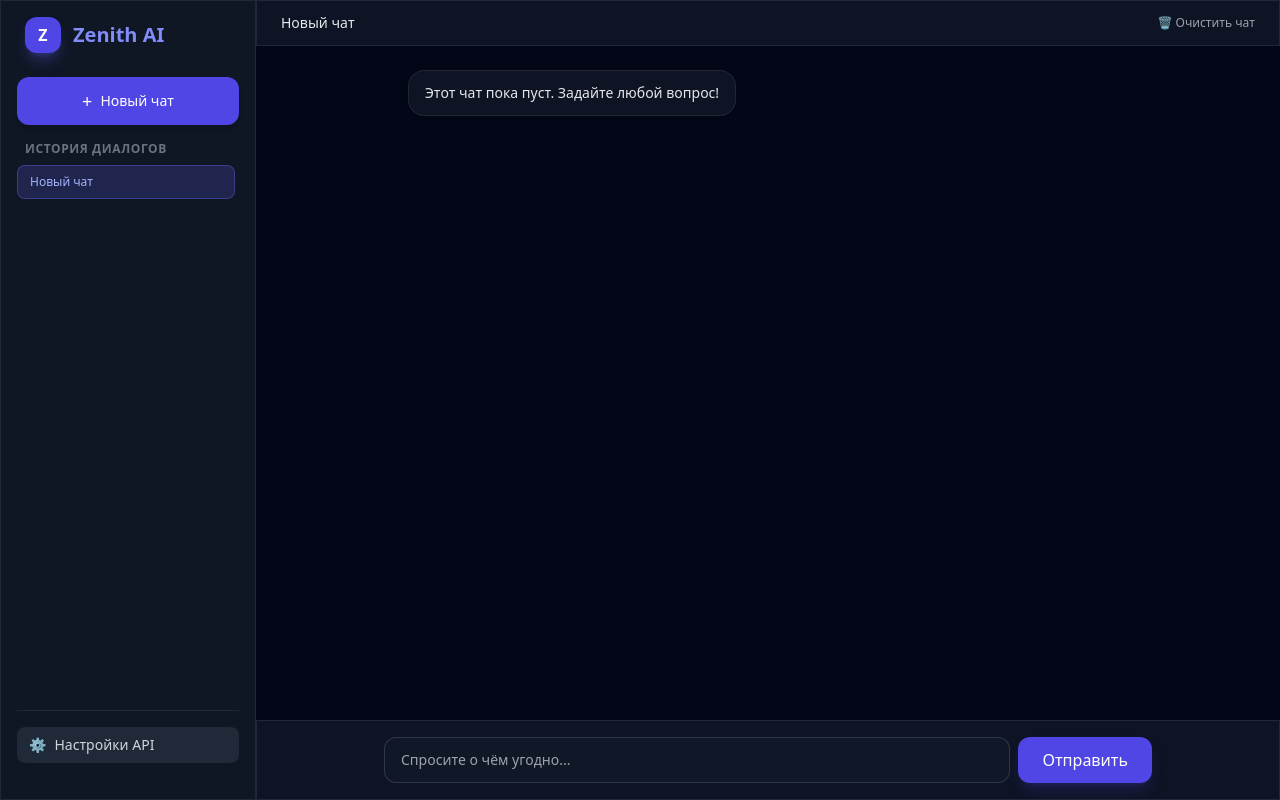
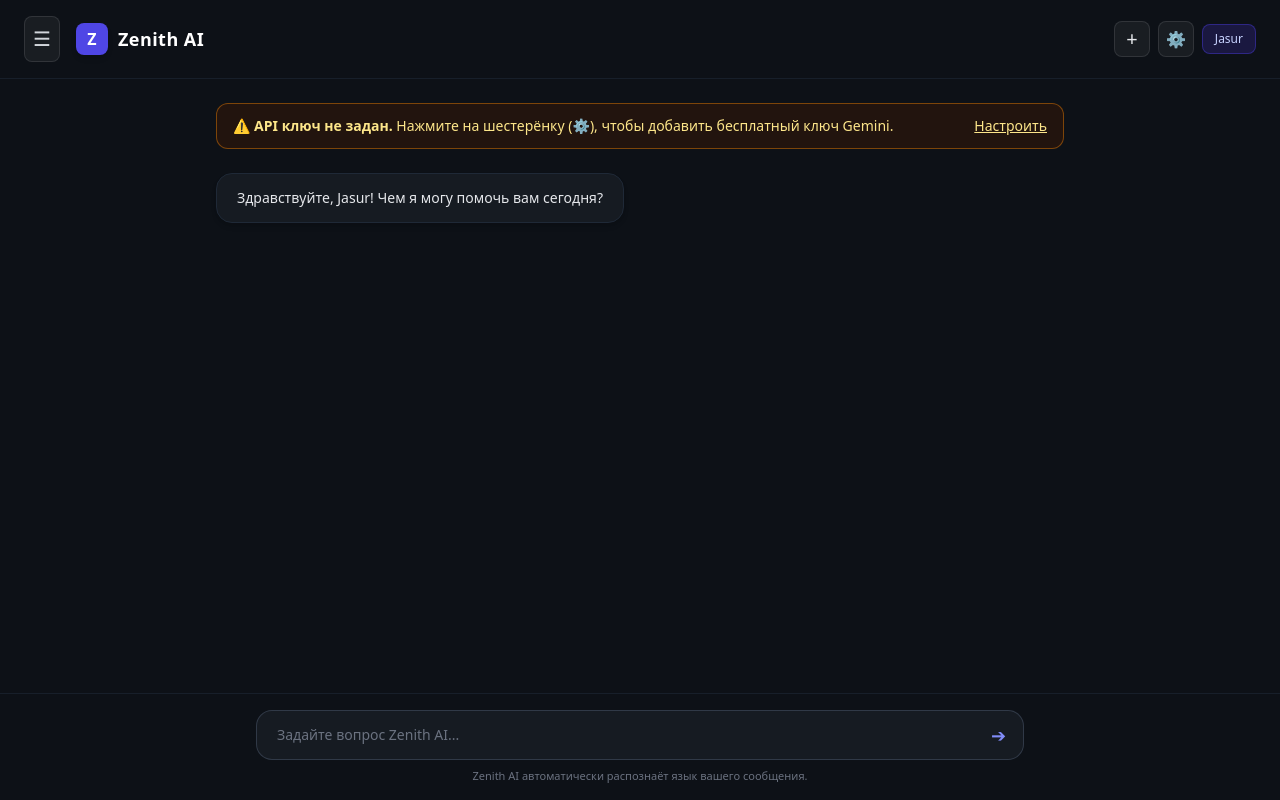
Before and after one commit to safuratemirova436-sketch/Zneith_AI, a plain HTML site: page index.html in a window 1280 px wide. Drawn offline with nearby package versions, Linux system fonts and the light colour scheme.

Commit message:
Add files via upload

```diff
--- a/index.html
+++ b/index.html
@@ -5,128 +5,132 @@
     <meta name="viewport" content="width=device-width, initial-scale=1.0">
     <title>Zenith AI</title>
     <script src="https://cdn.tailwindcss.com"></script>
-    <!-- Google Identity Services -->
-    <script src="https://accounts.google.com/gsi/client" async defer></script>
     <style>
-        body { background-color: #0b0f19; color: #f3f4f6; font-family: system-ui, -apple-system, sans-serif; }
-        .glass { background: rgba(17, 24, 39, 0.85); backdrop-filter: blur(12px); border: 1px solid rgba(255, 255, 255, 0.08); }
-        .chat-active { background: rgba(99, 102, 241, 0.2); border-color: rgba(99, 102, 241, 0.4); }
+        body { background-color: #0d1117; color: #e6edf3; font-family: system-ui, -apple-system, sans-serif; }
+        .bg-card { background-color: #161b22; }
+        .bg-sidebar { background-color: #0d1117; }
+        .btn-icon { background: rgba(255, 255, 255, 0.05); border: 1px solid rgba(255, 255, 255, 0.1); }
+        .btn-icon:hover { background: rgba(255, 255, 255, 0.1); }
+        .chat-active { background: #1f293d; border: 1px solid #3b82f6; }
+        .chat-item:hover .btn-delete-chat { opacity: 1; }
     </style>
 </head>
-<body class="h-screen flex overflow-hidden">
+<body class="h-screen flex flex-col justify-between overflow-hidden relative">
 
-    <!-- Sidebar (История чатов) -->
-    <aside class="w-64 glass flex flex-col justify-between p-4 border-r border-gray-800 z-20">
-        <div>
-            <!-- Логотип и Название -->
-            <div class="flex items-center space-x-3 mb-6 px-2">
-                <div class="w-9 h-9 rounded-xl bg-indigo-600 flex items-center justify-center font-bold text-white shadow-lg shadow-indigo-500/30">Z</div>
-                <span class="font-bold text-xl text-indigo-400">Zenith AI</span>
-            </div>
+    <!-- Выдвижная боковая панель (История чатов) -->
+    <div id="sidebar-overlay" class="fixed inset-0 bg-black/60 z-40 hidden backdrop-blur-sm transition-opacity"></div>
+    <aside id="sidebar" class="fixed top-0 left-0 h-full w-80 bg-sidebar border-r border-gray-800 z-50 transform -translate-x-full transition-transform duration-300 ease-in-out flex flex-col p-4">
+        <div class="flex justify-between items-center mb-6 pb-2 border-b border-gray-800">
+            <h2 class="text-lg font-semibold text-white">История чатов</h2>
+            <button id="btn-close-sidebar" class="text-gray-400 hover:text-white p-1 text-xl cursor-pointer">✕</button>
+        </div>
 
-            <!-- Кнопка "Новый чат" -->
-            <button id="btn-new-chat" class="w-full py-2.5 px-4 mb-4 rounded-xl bg-indigo-600 hover:bg-indigo-500 text-white font-medium text-sm flex items-center justify-center space-x-2 transition shadow-md cursor-pointer">
-                <span class="text-lg">+</span>
-                <span>Новый чат</span>
+        <div id="chats-list" class="flex-1 space-y-2 overflow-y-auto pr-1">
+            <!-- Список чатов загружается динамически -->
+        </div>
+    </aside>
+
+    <!-- Шапка (Header) -->
+    <header class="px-6 py-4 flex justify-between items-center border-b border-gray-800/60 z-10 bg-sidebar">
+        <div class="flex items-center space-x-4">
+            <!-- Кнопка гамбургер меню -->
+            <button id="btn-open-sidebar" class="text-gray-300 hover:text-white text-xl p-2 rounded-lg btn-icon cursor-pointer">
+                ☰
             </button>
-
-            <!-- Список сохраненных чатов -->
-            <div class="space-y-1">
-                <p class="text-xs font-semibold text-gray-500 px-2 mb-2 uppercase tracking-wider">История диалогов</p>
-                <div id="chats-list" class="space-y-1 max-h-[calc(100vh-280px)] overflow-y-auto pr-1">
-                    <!-- Диалоги будут добавляться сюда -->
-                </div>
+            <!-- Логотип -->
+            <div class="flex items-center space-x-2.5">
+                <div class="w-8 h-8 rounded-lg bg-indigo-600 flex items-center justify-center font-bold text-white text-base shadow-md">Z</div>
+                <span class="font-bold text-lg text-white tracking-wide">Zenith AI</span>
             </div>
         </div>
 
-        <!-- Нижний блок: Настройки и Google Профиль -->
-        <div class="space-y-3 pt-4 border-t border-gray-800">
-            <button id="btn-settings" class="w-full py-2 px-3 rounded-lg bg-gray-800 hover:bg-gray-700 text-sm text-gray-300 flex items-center space-x-2 transition cursor-pointer">
-                <span>⚙️</span>
-                <span>Настройки API</span>
+        <!-- Кнопки справа -->
+        <div class="flex items-center space-x-2">
+            <!-- Новый чат + -->
+            <button id="btn-header-new-chat" title="Новый чат" class="w-9 h-9 rounded-lg btn-icon flex items-center justify-center text-gray-200 hover:text-white text-xl cursor-pointer">
+                +
             </button>
-
-            <!-- Блок Google Авторизации -->
-            <div id="auth-container" class="pt-2">
-                <div id="g_id_onload"
-                    data-client_id="YOUR_GOOGLE_CLIENT_ID.apps.googleusercontent.com"
-                    data-callback="handleCredentialResponse"
-                    data-auto_prompt="false">
-                </div>
-                <div id="google-btn-wrapper" class="w-full flex justify-center">
-                    <div class="g_id_signin" data-type="standard" data-theme="filled_dark" data-size="medium" data-shape="pill"></div>
-                </div>
-                <div id="user-profile" class="hidden flex items-center justify-between bg-gray-900/80 p-2 rounded-xl border border-gray-800">
-                    <div class="flex items-center space-x-2 overflow-hidden">
-                        <img id="user-avatar" class="w-7 h-7 rounded-full border border-indigo-500" src="" alt="avatar">
-                        <span id="user-name" class="text-xs text-gray-200 truncate font-medium">Пользователь</span>
-                    </div>
-                    <button id="btn-logout" class="text-xs text-red-400 hover:text-red-300 px-2 py-1 rounded cursor-pointer">Выйти</button>
-                </div>
+            <!-- Настройки ⚙️ -->
+            <button id="btn-settings" title="Настройки API" class="w-9 h-9 rounded-lg btn-icon flex items-center justify-center text-gray-200 hover:text-white text-base cursor-pointer">
+                ⚙️
+            </button>
+            <!-- Профиль/Имя -->
+            <div id="user-badge" class="px-3 py-1.5 rounded-lg bg-indigo-950/80 border border-indigo-700/50 text-indigo-200 text-xs font-medium">
+                Jasur
             </div>
         </div>
-    </aside>
+    </header>
 
-    <!-- Основная область чата -->
-    <main class="flex-1 flex flex-col justify-between relative bg-slate-950">
-        <!-- Шапка текущего чата -->
-        <header class="glass px-6 py-3 flex justify-between items-center border-b border-gray-800">
-            <h2 id="current-chat-title" class="font-medium text-gray-200 text-sm truncate">Новый диалог</h2>
-            <button id="btn-clear-chat" class="text-xs text-gray-400 hover:text-red-400 transition cursor-pointer">🗑️ Очистить чат</button>
-        </header>
-
-        <!-- Окно сообщений -->
-        <div id="messages-container" class="flex-1 overflow-y-auto p-6 space-y-4 max-w-3xl w-full mx-auto">
-            <div class="flex justify-start">
-                <div class="glass rounded-2xl px-4 py-3 text-sm text-gray-200 max-w-[80%]">
-                    Привет! Нажмите на «⚙️ Настройки API», введите ваш ключ Gemini, и мы сможем начать общение. Вы также можете создавать новые чаты в меню слева.
-                </div>
-            </div>
+    <!-- Основной контент чата -->
+    <main class="flex-1 overflow-y-auto p-4 sm:p-6 space-y-4 max-w-4xl w-full mx-auto flex flex-col justify-start">
+        <!-- Предупреждение об отсутствии API Ключа -->
+        <div id="warning-banner" class="hidden bg-amber-950/40 border border-amber-600/50 text-amber-200 px-4 py-3 rounded-xl flex items-center justify-between text-xs sm:text-sm">
+            <span>⚠️ <b>API ключ не задан.</b> Нажмите на шестерёнку (⚙️), чтобы добавить бесплатный ключ Gemini.</span>
+            <button id="btn-configure-warning" class="underline hover:text-white font-medium ml-2 cursor-pointer">Настроить</button>
         </div>
 
-        <!-- Поле ввода -->
-        <div class="p-4 glass border-t border-gray-800">
-            <div class="max-w-3xl mx-auto flex space-x-2">
-                <input type="text" id="chat-input" placeholder="Спросите о чём угодно..." class="flex-1 bg-gray-900/90 border border-gray-700/80 rounded-xl px-4 py-3 text-white focus:outline-none focus:border-indigo-500 text-sm transition">
-                <button id="btn-send" class="bg-indigo-600 hover:bg-indigo-500 text-white px-6 rounded-xl font-medium cursor-pointer transition shadow-lg shadow-indigo-600/20">Отправить</button>
-            </div>
+        <!-- Сообщения -->
+        <div id="messages-container" class="space-y-4 w-full pt-2">
+            <!-- Сообщения загружаются динамически -->
         </div>
     </main>
 
+    <!-- Нижний блок ввода -->
+    <footer class="p-4 bg-sidebar border-t border-gray-800/60">
+        <div class="max-w-3xl mx-auto space-y-2">
+            <div class="relative flex items-center">
+                <input type="text" id="chat-input" placeholder="Задайте вопрос Zenith AI..." class="w-full bg-card border border-gray-700/80 rounded-2xl px-5 py-3.5 pr-12 text-white placeholder-gray-500 focus:outline-none focus:border-indigo-500 text-sm transition">
+                <button id="btn-send" class="absolute right-3 text-indigo-400 hover:text-indigo-300 p-1.5 rounded-lg text-lg cursor-pointer">
+                    ➔
+                </button>
+            </div>
+            <p class="text-[11px] text-center text-gray-500">Zenith AI автоматически распознаёт язык вашего сообщения.</p>
+        </div>
+    </footer>
+
     <!-- Модальное окно Настроек -->
     <div id="modal-settings" class="fixed inset-0 bg-black/80 flex items-center justify-center p-4 hidden z-50 backdrop-blur-sm">
-        <div class="glass max-w-md w-full p-6 rounded-2xl space-y-4 bg-gray-900">
+        <div class="bg-card max-w-md w-full p-6 rounded-2xl space-y-4 border border-gray-700">
             <h3 class="text-lg font-semibold text-white">⚙️ Настройки Gemini API</h3>
-            <p class="text-xs text-gray-400">Получите бесплатный ключ на странице <a href="https://aistudio.google.com/app/apikey" target="_blank" class="text-indigo-400 underline">Google AI Studio</a>.</p>
-            <input type="password" id="input-api-key" placeholder="Вставьте ключ AIzaSy..." class="w-full bg-gray-950 border border-gray-700 rounded-lg px-3 py-2 text-white text-sm focus:outline-none focus:border-indigo-500">
+            <p class="text-xs text-gray-400">Получите ключ бесплатно в <a href="https://aistudio.google.com/app/apikey" target="_blank" class="text-indigo-400 underline">Google AI Studio</a>.</p>
+            <input type="password" id="input-api-key" placeholder="Вставьте ваш API ключ..." class="w-full bg-slate-900 border border-gray-700 rounded-lg px-3 py-2 text-white text-sm focus:outline-none focus:border-indigo-500">
             <div class="flex justify-end space-x-2 pt-2">
                 <button id="btn-save-settings" class="px-4 py-2 bg-indigo-600 hover:bg-indigo-500 text-white rounded-lg text-sm font-medium cursor-pointer">Сохранить</button>
             </div>
         </div>
     </div>
 
-    <!-- JS Логика (Чаты, Хранение, API) -->
+    <!-- JavaScript Логика -->
     <script>
-        // Переменные состояния
         let apiKey = localStorage.getItem('zenith_api_key') || '';
         let chats = JSON.parse(localStorage.getItem('zenith_chats')) || [];
         let activeChatId = localStorage.getItem('zenith_active_chat_id') || null;
 
         const elApiKeyInput = document.getElementById('input-api-key');
         const elModalSettings = document.getElementById('modal-settings');
+        const elWarningBanner = document.getElementById('warning-banner');
         const elChatInput = document.getElementById('chat-input');
         const elBtnSend = document.getElementById('btn-send');
         const elMessagesContainer = document.getElementById('messages-container');
         const elChatsList = document.getElementById('chats-list');
-        const elCurrentTitle = document.getElementById('current-chat-title');
+
+        const elSidebar = document.getElementById('sidebar');
+        const elSidebarOverlay = document.getElementById('sidebar-overlay');
 
         elApiKeyInput.value = apiKey;
 
-        // Модели Gemini
         const MODELS = ['gemini-2.5-flash', 'gemini-2.0-flash', 'gemini-1.5-flash-latest'];
 
-        // Инициализация
+        function updateApiKeyWarning() {
+            if (!apiKey) {
+                elWarningBanner.classList.remove('hidden');
+            } else {
+                elWarningBanner.classList.add('hidden');
+            }
+        }
+
         function init() {
+            updateApiKeyWarning();
             if (chats.length === 0) {
                 createNewChat();
             } else {
@@ -138,7 +142,6 @@
             }
         }
 
-        // Создание нового чата
         function createNewChat() {
             const newChat = {
                 id: 'chat_' + Date.now(),
@@ -150,44 +153,72 @@
             saveChats();
             renderChatsList();
             renderMessages();
+            closeSidebar();
         }
 
-        // Сохранение в LocalStorage
+        function deleteChat(chatId, e) {
+            e.stopPropagation();
+            chats = chats.filter(c => c.id !== chatId);
+            if (chats.length === 0) {
+                createNewChat();
+            } else {
+                if (activeChatId === chatId) {
+                    activeChatId = chats[0].id;
+                }
+                saveChats();
+                renderChatsList();
+                renderMessages();
+            }
+        }
+
         function saveChats() {
             localStorage.setItem('zenith_chats', JSON.stringify(chats));
             localStorage.setItem('zenith_active_chat_id', activeChatId);
         }
 
-        // Отрисовка списка чатов в сайдбаре
         function renderChatsList() {
             elChatsList.innerHTML = '';
             chats.forEach(chat => {
-                const btn = document.createElement('button');
-                btn.className = `w-full text-left px-3 py-2 rounded-lg text-xs font-medium truncate flex items-center justify-between border cursor-pointer transition ${chat.id === activeChatId ? 'chat-active text-indigo-300 border-indigo-500/40' : 'text-gray-400 hover:bg-gray-800/60 border-transparent'}`;
-                btn.innerText = chat.title;
-                btn.onclick = () => {
+                const container = document.createElement('div');
+                const isActive = chat.id === activeChatId;
+                container.className = `chat-item group w-full px-4 py-3 rounded-xl text-sm font-medium flex items-center justify-between cursor-pointer transition ${isActive ? 'chat-active text-white' : 'bg-card text-gray-300 hover:bg-gray-800'}`;
+
+                const titleSpan = document.createElement('span');
+                titleSpan.className = 'truncate flex-1 pr-2';
+                titleSpan.innerText = chat.title;
+
+                const deleteBtn = document.createElement('button');
+                deleteBtn.className = 'btn-delete-chat opacity-0 hover:text-red-400 text-gray-400 transition p-1 cursor-pointer';
+                deleteBtn.title = 'Удалить чат';
+                deleteBtn.innerHTML = '🗑️';
+                deleteBtn.onclick = (e) => deleteChat(chat.id, e);
+
+                container.appendChild(titleSpan);
+                container.appendChild(deleteBtn);
+
+                container.onclick = () => {
                     activeChatId = chat.id;
                     saveChats();
                     renderChatsList();
                     renderMessages();
+                    closeSidebar();
                 };
-                elChatsList.appendChild(btn);
+
+                elChatsList.appendChild(container);
             });
         }
 
-        // Отрисовка сообщений активного чата
         function renderMessages() {
             const activeChat = chats.find(c => c.id === activeChatId);
             if (!activeChat) return;
 
-            elCurrentTitle.innerText = activeChat.title;
             elMessagesContainer.innerHTML = '';
 
             if (activeChat.messages.length === 0) {
                 elMessagesContainer.innerHTML = `
                     <div class="flex justify-start">
-                        <div class="glass rounded-2xl px-4 py-3 text-sm text-gray-200 max-w-[80%]">
-                            Этот чат пока пуст. Задайте любой вопрос!
+                        <div class="bg-card border border-gray-800 rounded-2xl px-5 py-3.5 text-sm text-gray-200 max-w-[85%] shadow-md">
+                            Здравствуйте, Jasur! Чем я могу помочь вам сегодня?
                         </div>
                     </div>`;
                 return;
@@ -204,7 +235,7 @@
             div.className = `flex ${role === 'user' ? 'justify-end' : 'justify-start'}`;
 
             const bubble = document.createElement('div');
-            bubble.className = `max-w-[80%] rounded-2xl px-4 py-3 text-sm ${role === 'user' ? 'bg-indigo-600 text-white' : 'glass text-gray-200'}`;
+            bubble.className = `max-w-[85%] rounded-2xl px-5 py-3.5 text-sm ${role === 'user' ? 'bg-indigo-600 text-white' : 'bg-card border border-gray-800 text-gray-200'}`;
             bubble.innerText = text;
 
             div.appendChild(bubble);
@@ -212,7 +243,6 @@
             elMessagesContainer.scrollTop = elMessagesContainer.scrollHeight;
         }
 
-        // Запрос к Gemini
         async function fetchGeminiResponse(text) {
             let lastError = null;
             for (const model of MODELS) {
@@ -231,26 +261,23 @@
                     lastError = e.message;
                 }
             }
-            throw new Error(lastError || 'Ошибка соединения с API Gemini.');
+            throw new Error(lastError || 'Ошибка соединения с API.');
         }
 
-        // Отправка сообщения
         async function sendMessage() {
             const text = elChatInput.value.trim();
             if (!text) return;
 
             if (!apiKey) {
                 elModalSettings.classList.remove('hidden');
-                alert('Сначала введите API ключ!');
                 return;
             }
 
             const activeChat = chats.find(c => c.id === activeChatId);
             if (!activeChat) return;
 
-            // Название чата по первому сообщению
             if (activeChat.messages.length === 0) {
-                activeChat.title = text.slice(0, 25) + (text.length > 25 ? '...' : '');
+                activeChat.title = text.slice(0, 22) + (text.length > 22 ? '...' : '');
                 renderChatsList();
             }
 
@@ -259,10 +286,9 @@
             renderMessages();
             elChatInput.value = '';
 
-            // Сообщение ожидания
             const loadingDiv = document.createElement('div');
             loadingDiv.className = 'flex justify-start';
-            loadingDiv.innerHTML = `<div class="glass rounded-2xl px-4 py-3 text-sm text-indigo-300 animate-pulse">Zenith AI думает...</div>`;
+            loadingDiv.innerHTML = `<div class="bg-card border border-gray-800 rounded-2xl px-5 py-3.5 text-sm text-indigo-400 animate-pulse">Zenith AI думает...</div>`;
             elMessagesContainer.appendChild(loadingDiv);
             elMessagesContainer.scrollTop = elMessagesContainer.scrollHeight;
 
@@ -280,54 +306,34 @@
             }
         }
 
-        // События
-        document.getElementById('btn-new-chat').onclick = createNewChat;
+        function openSidebar() {
+            elSidebar.classList.remove('-translate-x-full');
+            elSidebarOverlay.classList.remove('hidden');
+        }
+
+        function closeSidebar() {
+            elSidebar.classList.add('-translate-x-full');
+            elSidebarOverlay.classList.add('hidden');
+        }
+
+        document.getElementById('btn-open-sidebar').onclick = openSidebar;
+        document.getElementById('btn-close-sidebar').onclick = closeSidebar;
+        elSidebarOverlay.onclick = closeSidebar;
+
+        document.getElementById('btn-header-new-chat').onclick = createNewChat;
         document.getElementById('btn-settings').onclick = () => elModalSettings.classList.remove('hidden');
+        document.getElementById('btn-configure-warning').onclick = () => elModalSettings.classList.remove('hidden');
 
         document.getElementById('btn-save-settings').onclick = () => {
             apiKey = elApiKeyInput.value.trim();
             localStorage.setItem('zenith_api_key', apiKey);
             elModalSettings.classList.add('hidden');
-            alert('Ключ сохранен!');
-        };
-
-        document.getElementById('btn-clear-chat').onclick = () => {
-            const activeChat = chats.find(c => c.id === activeChatId);
-            if (activeChat) {
-                activeChat.messages = [];
-                saveChats();
-                renderMessages();
-            }
+            updateApiKeyWarning();
         };
 
         elBtnSend.onclick = sendMessage;
         elChatInput.onkeydown = (e) => { if (e.key === 'Enter') sendMessage(); };
 
-        // Авторизация Google (Обработка ответа)
-        function parseJwt(token) {
-            try {
-                const base64Url = token.split('.')[1];
-                const base64 = base64Url.replace(/-/g, '+').replace(/_/g, '/');
-                return JSON.parse(window.atob(base64));
-            } catch (e) { return null; }
-        }
-
-        window.handleCredentialResponse = function(response) {
-            const payload = parseJwt(response.credential);
-            if (payload) {
-                document.getElementById('google-btn-wrapper').classList.add('hidden');
-                document.getElementById('user-profile').classList.remove('hidden');
-                document.getElementById('user-avatar').src = payload.picture || '';
-                document.getElementById('user-name').innerText = payload.name || 'Пользователь';
-            }
-        };
-
-        document.getElementById('btn-logout').onclick = () => {
-            document.getElementById('google-btn-wrapper').classList.remove('hidden');
-            document.getElementById('user-profile').classList.add('hidden');
-        };
-
-        // Старт
         init();
     </script>
 </body>
```
